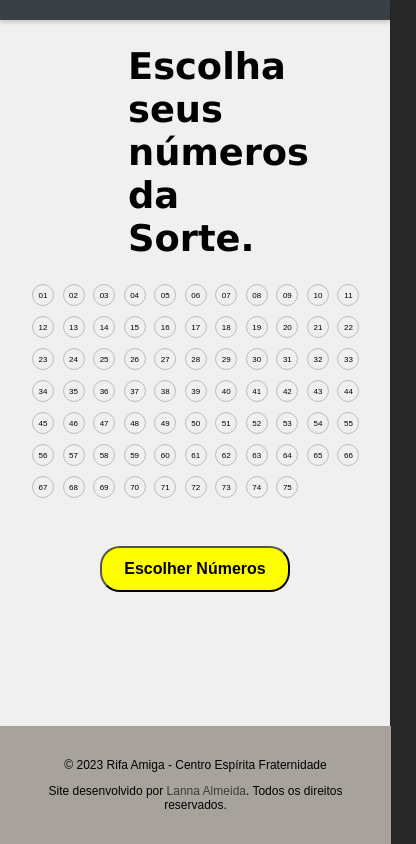
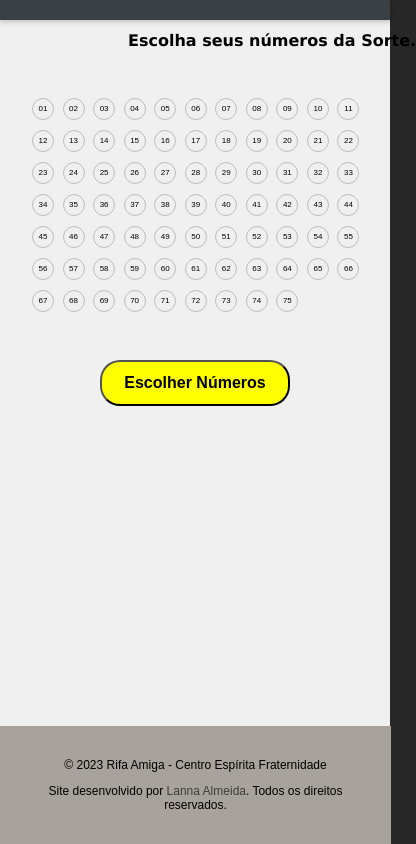
Before and after one commit to lanroo/rifamiga_fraternidade, a React (Create React App) app: page /raffles in a window 390 px wide. Shown: the whole page, 416 px wide, since content can reach past the window. Built offline with nearby package versions, Linux system fonts and the light colour scheme.

Commit message:
h1 fixed

```diff
--- a/src/pages/styles/RafflePage.css
+++ b/src/pages/styles/RafflePage.css
@@ -102,10 +102,12 @@ form {
 
     @media (max-width: 600px) {
         h1 {
-            margin-left: 1rem!important;
+            margin-left: 4rem!important;
             font-family: 'Lucida Sans', 'Lucida Sans Regular', 'Lucida Grande', 'Lucida Sans Unicode', Geneva, Verdana, sans-serif;
-            color: black;
-            font-size: 2.3rem;
+            color: white;
+            font-size: 1rem;
+            text-wrap: nowrap;
+            margin-bottom: 3rem;
         }
 
         .bingo-board {
```
